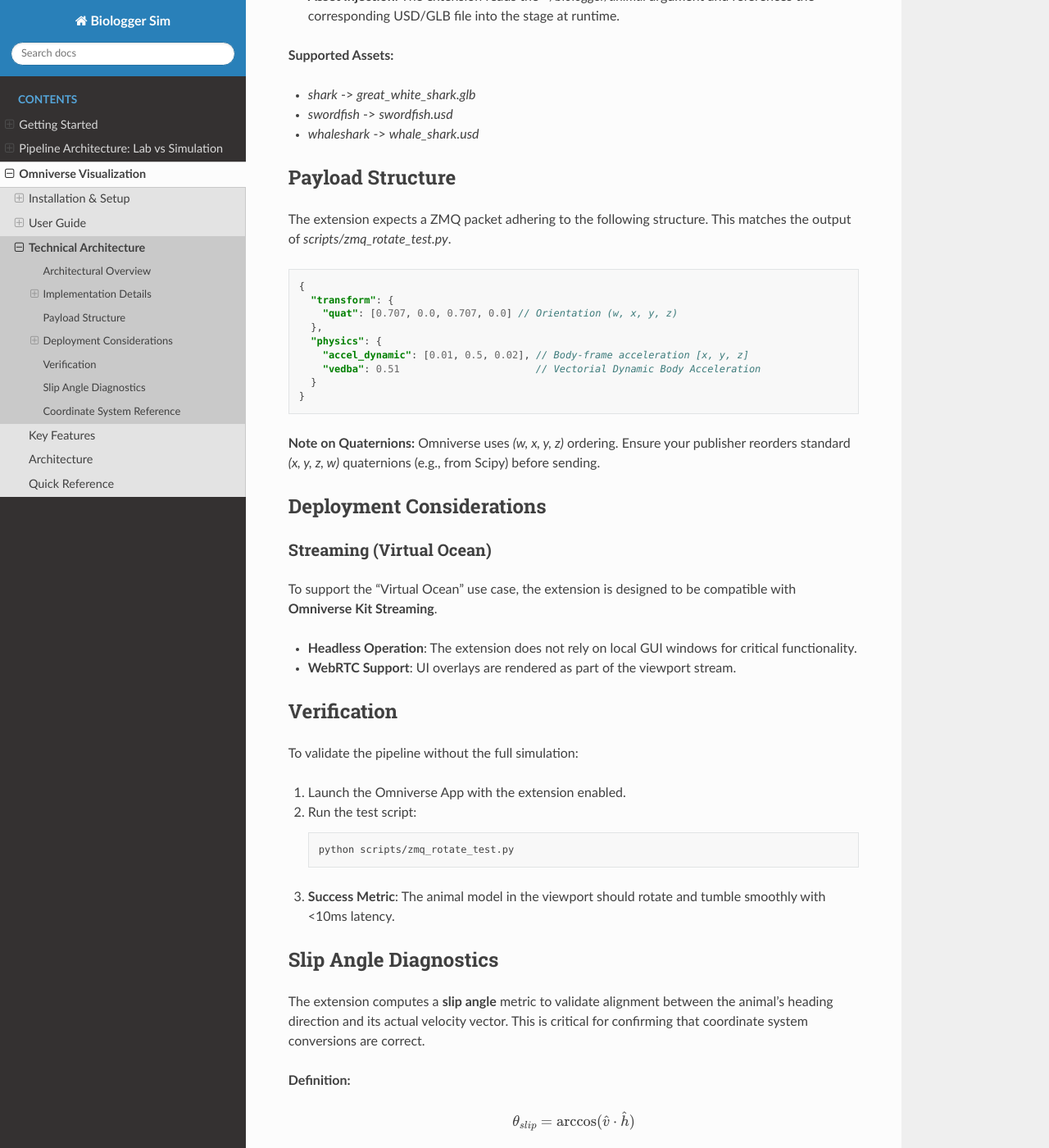
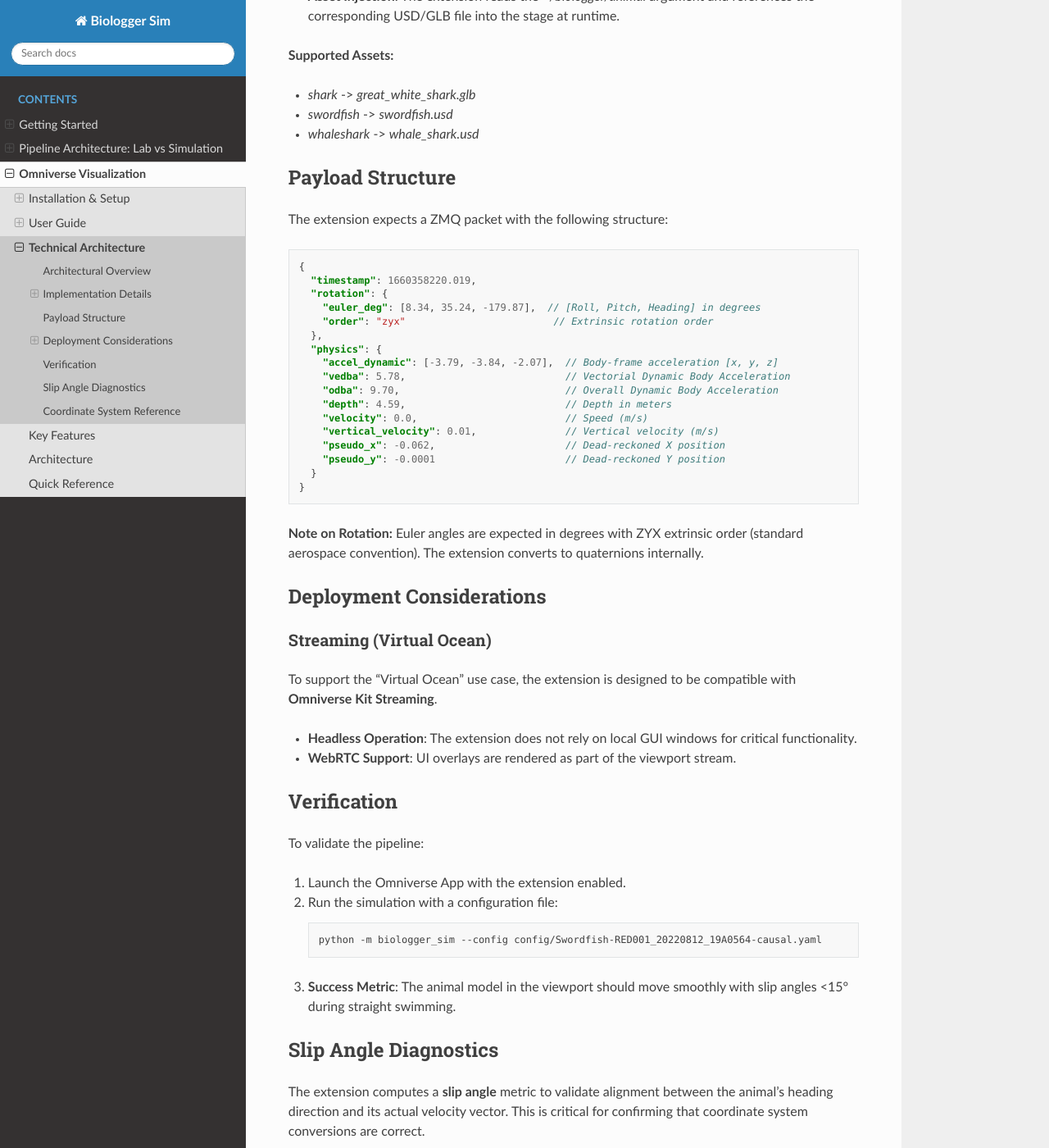
Before and after one commit to lhzn-io/biologger-sim, a Sphinx documentation site: the page built from docs/source/visualization/architecture.rst, in a window 1280 px wide and 1400 px high, scrolled down 1108 px. Shown: the whole window at 82% size. Built offline with Sphinx 7.4.7 and the Read the Docs theme 3.1.0, drawn with Linux system fonts in a browser that asks for light colours; some of the changed text lies outside the part shown.

Commit message:
docs: update architecture and installation documentation for clarity and accuracy

```diff
--- a/docs/source/visualization/architecture.rst
+++ b/docs/source/visualization/architecture.rst
@@ -20,14 +20,14 @@ The extension operates as an asynchronous background service within **Omniverse
 Implementation Details
 ----------------------
 
-Asynchronous Subscription
-~~~~~~~~~~~~~~~~~~~~~~~~~
+ZMQ Subscription
+~~~~~~~~~~~~~~~~
 
-To prevent UI "hitching," the subscriber runs in a separate `asyncio` loop.
+To prevent UI "hitching," the subscriber runs in a separate background thread.
 
-*   **Mechanism**: `ZMQ SUB` socket.
+*   **Mechanism**: `ZMQ SUB` socket in dedicated thread.
 *   **Port**: Configurable (Default: `5555`).
-*   **Topic**: Subscribes to all topics (empty filter) or specific animal IDs.
+*   **Topic**: Subscribes to all topics (empty filter) for simplicity.
 
 Dynamic Asset Loading
 ~~~~~~~~~~~~~~~~~~~~~
@@ -46,22 +46,30 @@ The extension supports dynamic loading of different animal assets based on comma
 Payload Structure
 -----------------
 
-The extension expects a ZMQ packet adhering to the following structure. This matches the output of `scripts/zmq_rotate_test.py`.
+The extension expects a ZMQ packet with the following structure:
 
 .. code-block:: json
 
     {
-      "transform": {
-        "quat": [0.707, 0.0, 0.707, 0.0] // Orientation (w, x, y, z)
+      "timestamp": 1660358220.019,
+      "rotation": {
+        "euler_deg": [8.34, 35.24, -179.87],  // [Roll, Pitch, Heading] in degrees
+        "order": "zyx"                         // Extrinsic rotation order
       },
       "physics": {
-        "accel_dynamic": [0.01, 0.5, 0.02], // Body-frame acceleration [x, y, z]
-        "vedba": 0.51                       // Vectorial Dynamic Body Acceleration
+        "accel_dynamic": [-3.79, -3.84, -2.07],  // Body-frame acceleration [x, y, z]
+        "vedba": 5.78,                           // Vectorial Dynamic Body Acceleration
+        "odba": 9.70,                            // Overall Dynamic Body Acceleration
+        "depth": 4.59,                           // Depth in meters
+        "velocity": 0.0,                         // Speed (m/s)
+        "vertical_velocity": 0.01,               // Vertical velocity (m/s)
+        "pseudo_x": -0.062,                      // Dead-reckoned X position
+        "pseudo_y": -0.0001                      // Dead-reckoned Y position
       }
     }
 
-**Note on Quaternions:**
-Omniverse uses `(w, x, y, z)` ordering. Ensure your publisher reorders standard `(x, y, z, w)` quaternions (e.g., from Scipy) before sending.
+**Note on Rotation:**
+Euler angles are expected in degrees with ZYX extrinsic order (standard aerospace convention). The extension converts to quaternions internally.
 
 Deployment Considerations
 -------------------------
@@ -77,16 +85,16 @@ To support the "Virtual Ocean" use case, the extension is designed to be compati
 Verification
 ------------
 
-To validate the pipeline without the full simulation:
+To validate the pipeline:
 
 1.  Launch the Omniverse App with the extension enabled.
-2.  Run the test script:
+2.  Run the simulation with a configuration file:
 
     .. code-block:: bash
 
-        python scripts/zmq_rotate_test.py
+        python -m biologger_sim --config config/Swordfish-RED001_20220812_19A0564-causal.yaml
 
-3.  **Success Metric**: The animal model in the viewport should rotate and tumble smoothly with <10ms latency.
+3.  **Success Metric**: The animal model in the viewport should move smoothly with slip angles <15° during straight swimming.
 
 .. _slip-angle-validation:
 
```
Also changed, not shown: docs/source/visualization/installation.rst (+1 -7 lines).
